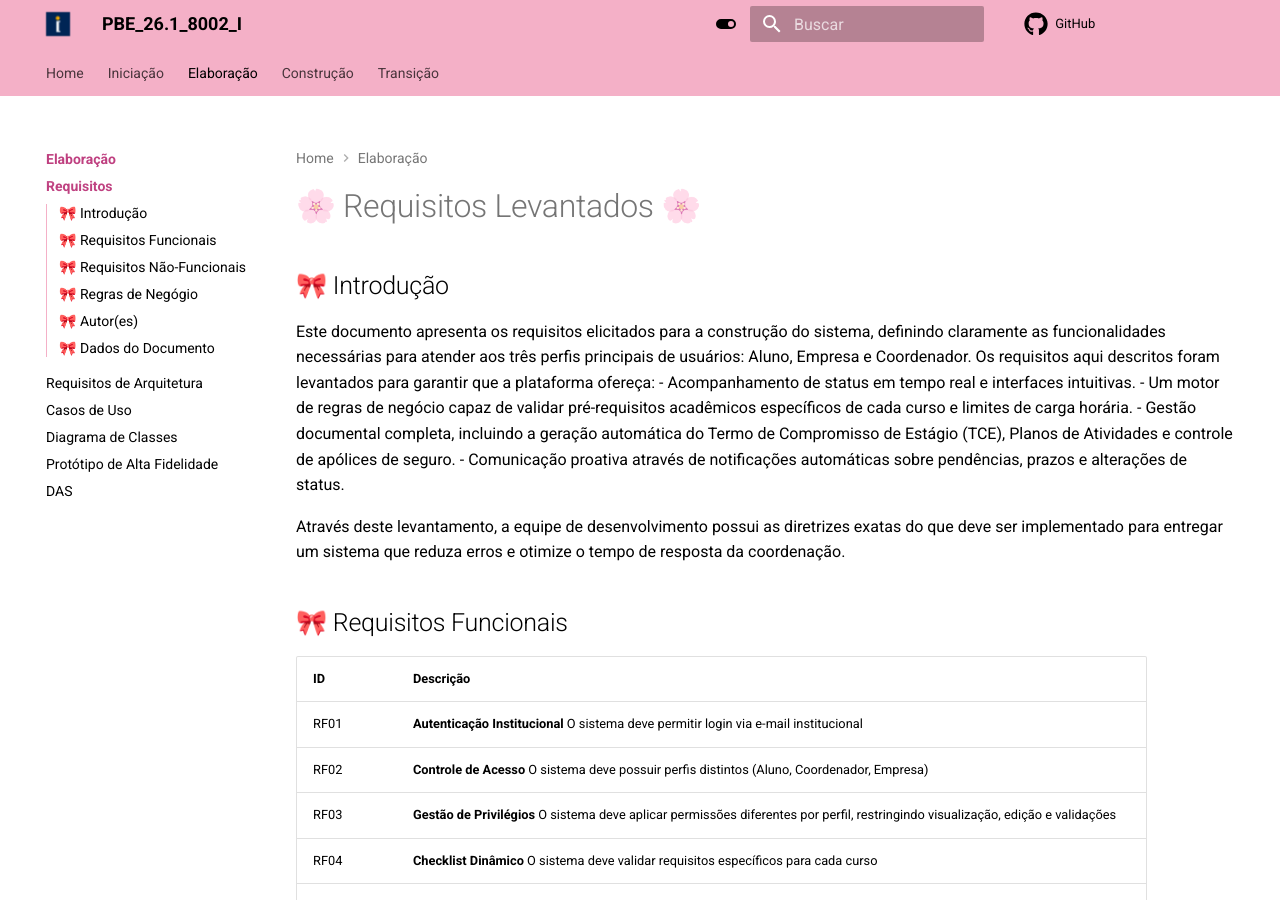
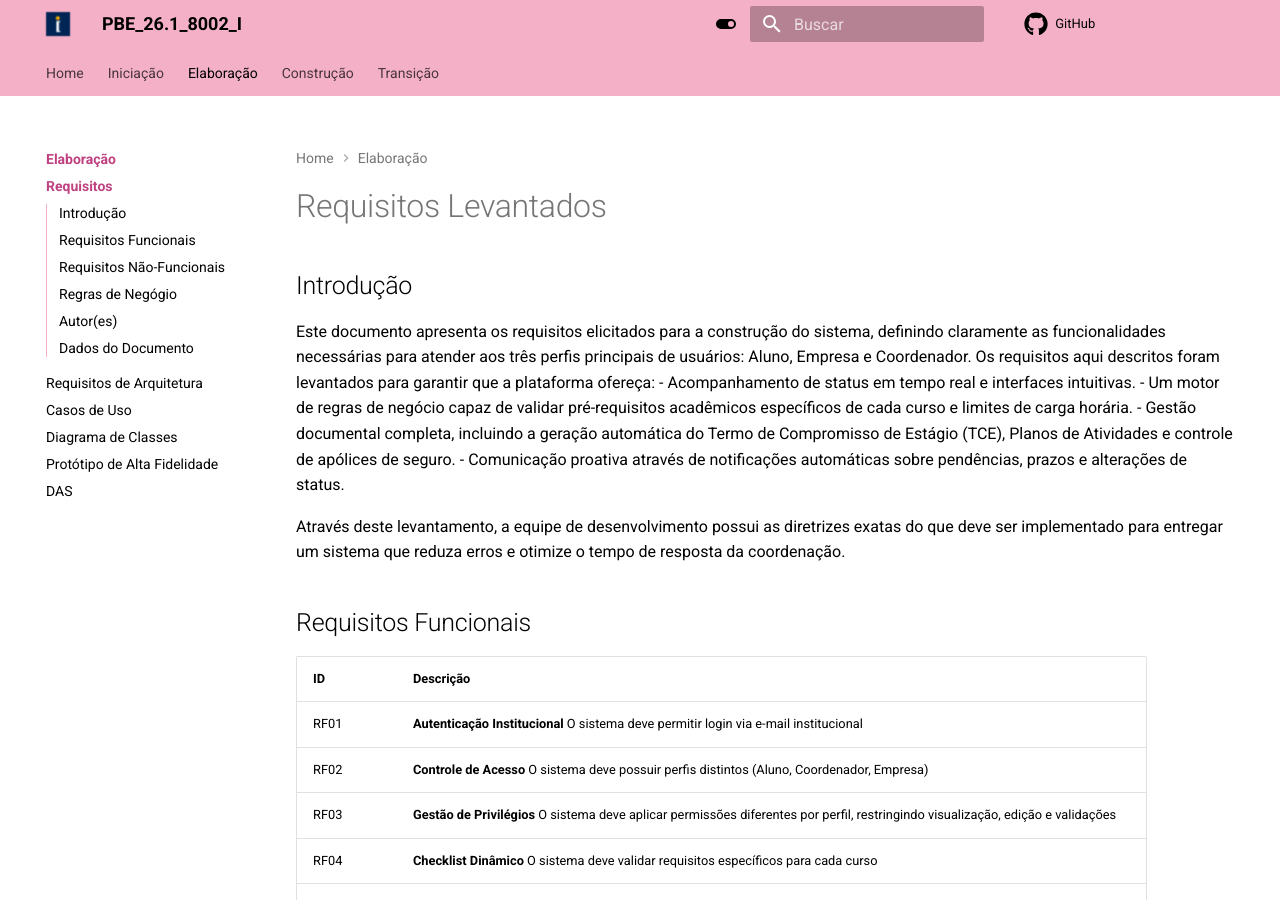
Before and after one commit to Projetos-de-Extensao/PBE_26.1_8002_I, an MkDocs documentation site: the page built from docs/Elaboracao/Requisitos/Requisitos-Gerais.md, in a window 1280 px wide and 900 px high. Built offline with MkDocs 1.6.1 and Material for MkDocs 9.7.7, drawn with Linux system fonts in a browser that asks for light colours; comment, search, counter and statistics services are not loaded; some of the changed text lies outside the part shown.

Commit message:
Remove emojis and updates section headers in requirements

```diff
--- a/docs/Elaboracao/Requisitos/Requisitos-Gerais.md
+++ b/docs/Elaboracao/Requisitos/Requisitos-Gerais.md
@@ -1,5 +1,5 @@
-# 🌸 Requisitos Levantados 🌸
-## 🎀 Introdução
+# Requisitos Levantados
+## Introdução
  Este documento apresenta os requisitos elicitados para a construção do sistema, definindo claramente as funcionalidades necessárias para atender aos três perfis principais de usuários: Aluno, Empresa e Coordenador. Os requisitos aqui descritos foram levantados para garantir que a plataforma ofereça:
 - Acompanhamento de status em tempo real e interfaces intuitivas.
 - Um motor de regras de negócio capaz de validar pré-requisitos acadêmicos específicos de cada curso e limites de carga horária.
@@ -8,7 +8,7 @@
 
 Através deste levantamento, a equipe de desenvolvimento possui as diretrizes exatas do que deve ser implementado para entregar um sistema que reduza erros e otimize o tempo de resposta da coordenação.
 
-## 🎀 Requisitos Funcionais
+## Requisitos Funcionais
 
 |ID|Descrição|
 |----|-------------|
@@ -33,7 +33,7 @@ Através deste levantamento, a equipe de desenvolvimento possui as diretrizes ex
 |RF19| **Filtros de Pesquisa** O sistema deve permitir filtros por curso, empresa, aluno, status, período e situação documental. |
 |RF20| **Armazenamento de documentos** O sistema deve armazenar e versionar os documentos vinculados a cada etapa do processo. |
 
-## 🎀 Requisitos Não-Funcionais
+## Requisitos Não-Funcionais
 
 |ID|Descrição|
 |----|-------------|
@@ -48,7 +48,7 @@ Através deste levantamento, a equipe de desenvolvimento possui as diretrizes ex
 |RNF09| **Controle de Acesso** O sistema deve permitir acesso à documentos e dados pessoais apenas a perfis autorizados. |
 |RNF10| **Controle de Fluxo** O fluxo deve ser guiado por etapas, reduzindo erros de preenchimento.|
 
-## 🎀 Regras de Negógio
+## Regras de Negógio
 
 |ID|Descrição|
 |----|-------------|
@@ -63,11 +63,11 @@ Através deste levantamento, a equipe de desenvolvimento possui as diretrizes ex
 |RN09| O aluno não pode prosseguir com a formalização do estágio em uma empresa que não tenha sido previamente aprovada/homologada pela faculdade no sistema |
 |RN10| Toda empresa cadastrada deve possuir, obrigatoriamente, os dados: CNPJ, Razão Social (Nome), Áreas com vagas disponíveis e Localização |
 
-## 🎀 Autor(es)
+## Autor(es)
 | Data | Versão | Descrição | Autor(es) |
 | -- | -- | -- | -- |
 | 15/04/2026 | 1.0 | Criação do documento | Letícia Valladão |
 
 
-## 🎀 Dados do Documento
+## Dados do Documento
 > id: Requisitos-Estagios <br/> title: Elicitação de Requisitos do Site para Gerenciamento de Estágios para a IBMEC
```
